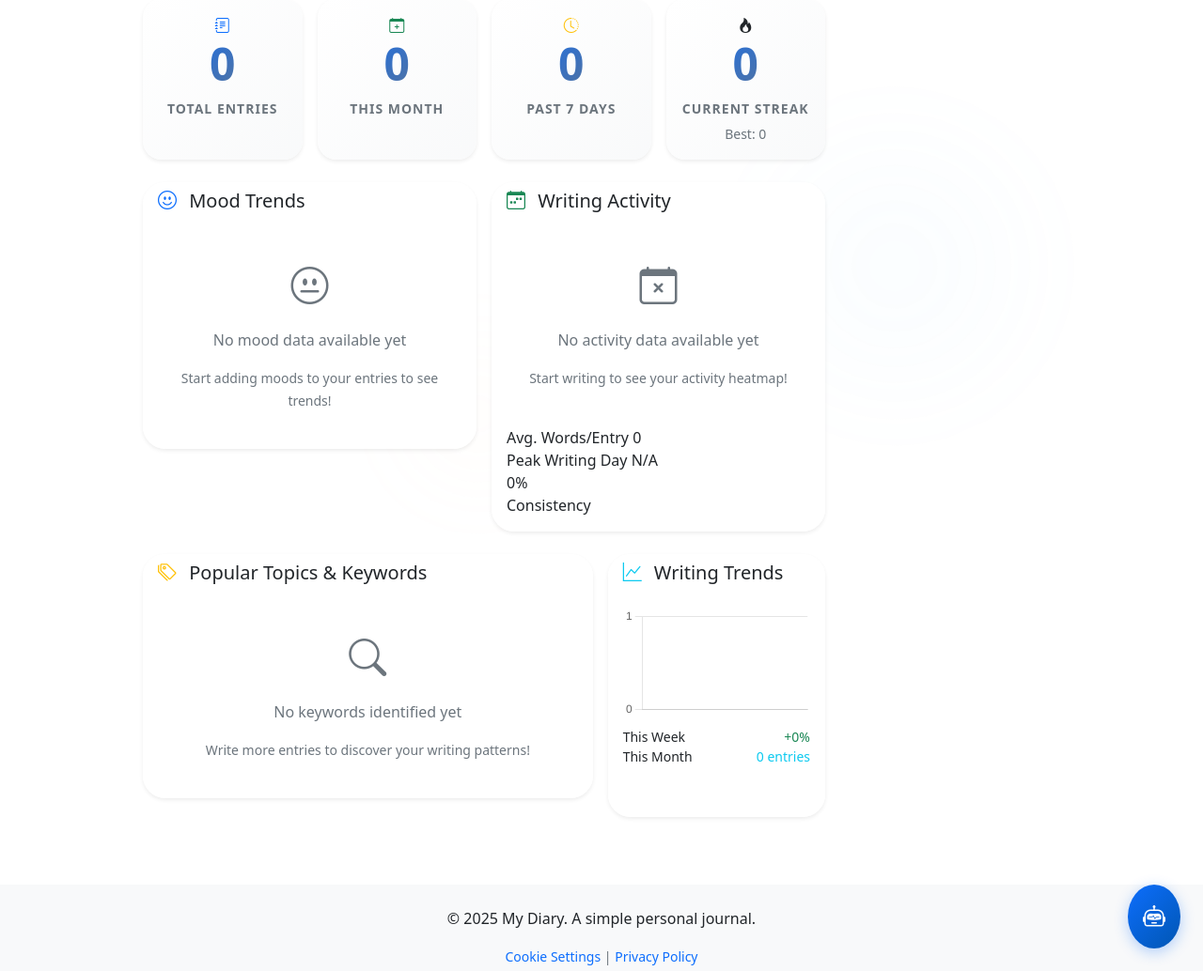
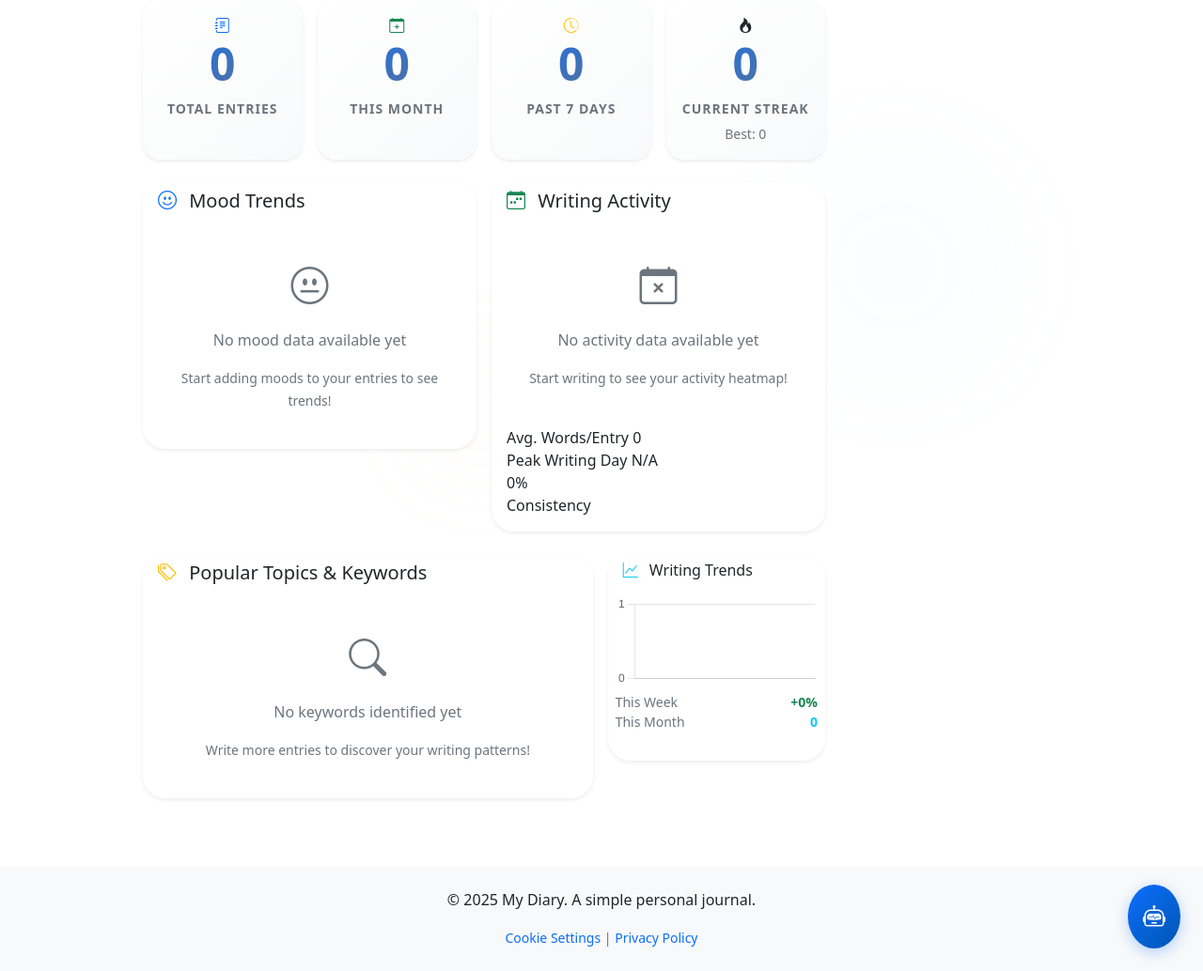
Before and after one commit to kevohmutwiri9-creator/My-Diary, a Flask app: page /dashboard in a window 1280 px wide. Shown: the part 1300-2334 px from the top of the page at 94% size. Run offline with Flask 3, Linux system fonts and the light colour scheme; the visitor is signed in with stand-in values (Sample User, id 1); data that the repository does not hold is empty; some libraries are stand-ins or nearby versions.

Commit message:
📏 Further reduce Writing Trends card height
- Reduce card height from 280px to 220px
- Shrink chart area from 120px to 100px
- Minimize padding: py-2 header, p-2 body
- Change h5 to h6 for smaller title
- Reduce margins: mt-1 instead of mt-2
- Make text more compact with fw-bold values
- Remove 'entries' text to save space

This creates a much more compact Writing Trends section
that doesn't dominate the dashboard layout.

```diff
--- a/app/templates/dashboard.html
+++ b/app/templates/dashboard.html
@@ -1053,25 +1053,25 @@ document.addEventListener('DOMContentLoaded', function() {
 
                 <!-- Writing Trends -->
                 <div class="col-lg-4">
-                    <div class="card border-0 shadow-sm analytics-card" style="height: 280px;">
-                        <div class="card-header bg-white border-0">
-                            <h5 class="card-title mb-0">
+                    <div class="card border-0 shadow-sm analytics-card" style="height: 220px;">
+                        <div class="card-header bg-white border-0 py-2">
+                            <h6 class="card-title mb-0">
                                 <i class="bi bi-graph-up text-info me-2"></i>
                                 Writing Trends
-                            </h5>
+                            </h6>
                         </div>
-                        <div class="card-body" style="padding: 1rem;">
-                            <div style="height: 120px; position: relative;">
+                        <div class="card-body p-2">
+                            <div style="height: 100px; position: relative;">
                                 <canvas id="trendChart" style="width: 100%; height: 100%;"></canvas>
                             </div>
-                            <div class="mt-2">
+                            <div class="mt-1">
                                 <div class="insight-item d-flex justify-content-between">
-                                    <span class="insight-label small">This Week</span>
-                                    <span class="insight-value text-success small">+{{ analytics.trend.weekly_change or 0 }}%</span>
+                                    <span class="insight-label small text-muted">This Week</span>
+                                    <span class="insight-value text-success small fw-bold">+{{ analytics.trend.weekly_change or 0 }}%</span>
                                 </div>
                                 <div class="insight-item d-flex justify-content-between">
-                                    <span class="insight-label small">This Month</span>
-                                    <span class="insight-value text-info small">{{ analytics.trend.monthly_total or 0 }} entries</span>
+                                    <span class="insight-label small text-muted">This Month</span>
+                                    <span class="insight-value text-info small fw-bold">{{ analytics.trend.monthly_total or 0 }}</span>
                                 </div>
                             </div>
                         </div>
```
